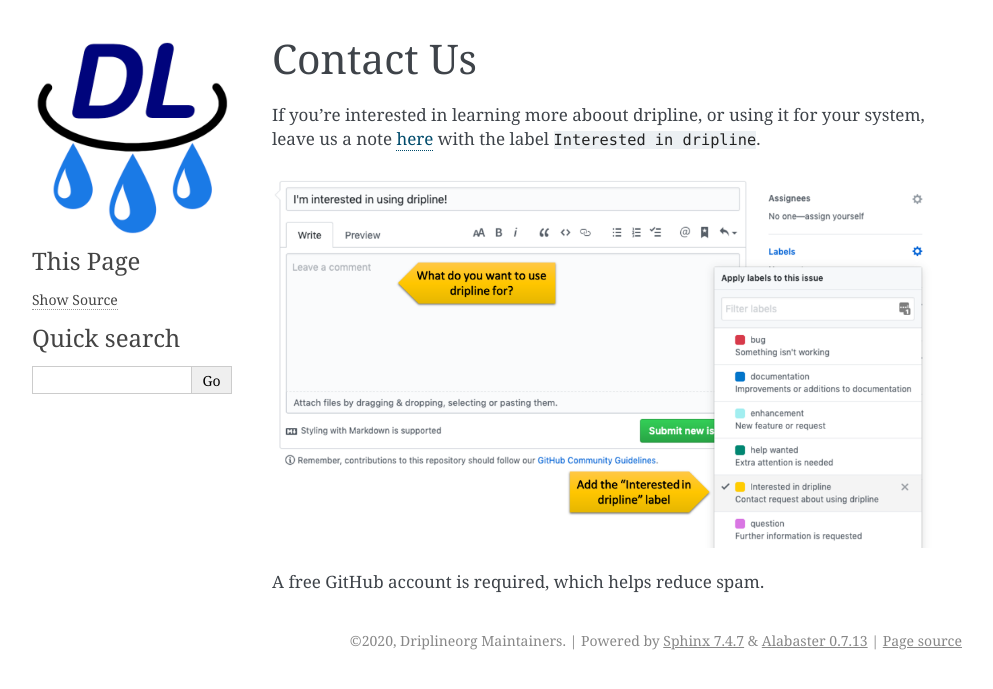
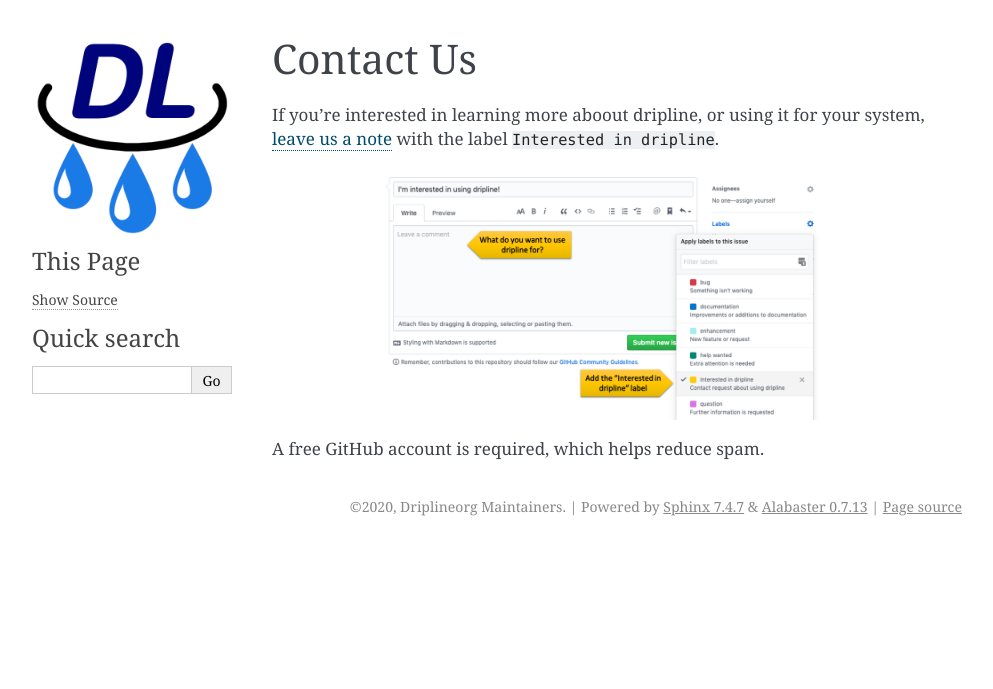
Before and after one commit to driplineorg/driplineorg.github.io, a Sphinx documentation site: the page built from source/Contact-Us.rst, in a window 1280 px wide. Shown: the top 689 px of the page, without its empty margins (148-1141 px from the left). Built offline with Sphinx 7.4.7, drawn with Linux system fonts in a browser that asks for light colours.

Commit message:
Contact form update

```diff
--- a/source/Contact-Us.rst
+++ b/source/Contact-Us.rst
@@ -5,9 +5,13 @@
 ==========
 
 If you're interested in learning more aboout dripline, or using it for your system,
-leave us a note `here <https://github.com/driplineorg/driplineorg.github.io/issues/new>`_
+`leave us a note <https://github.com/driplineorg/driplineorg.github.io/issues/new>`_
 with the label ``Interested in dripline``.
 
 .. image:: post_new_issue.png
+   :width: 66%
+   :target: https://github.com/driplineorg/driplineorg.github.io/issues/new
+   :alt: Contact form screenshot
+   :align: center
 
 A free GitHub account is required, which helps reduce spam.
```
